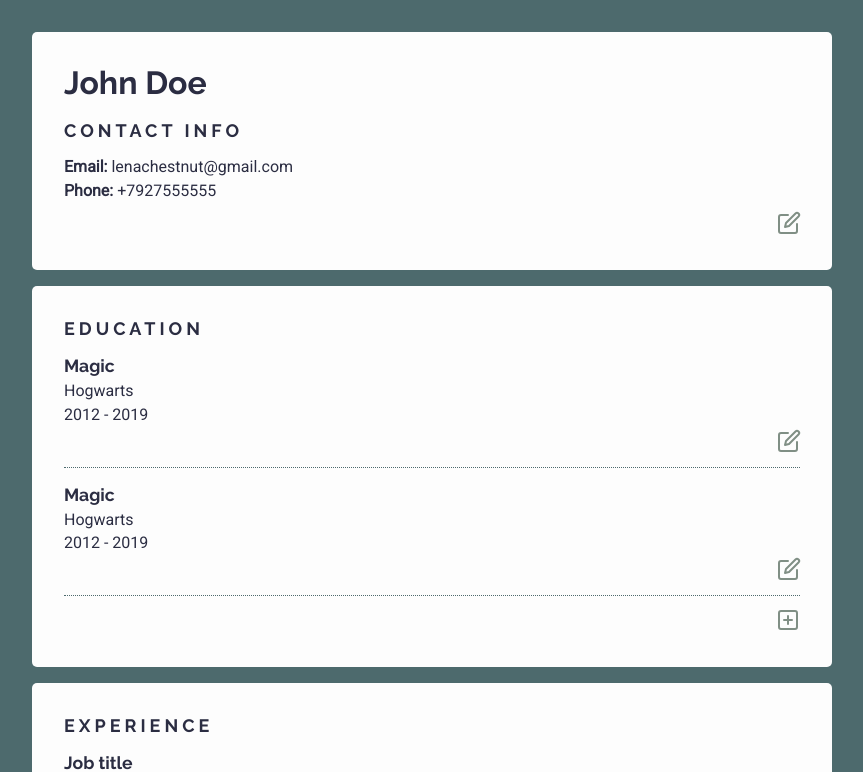
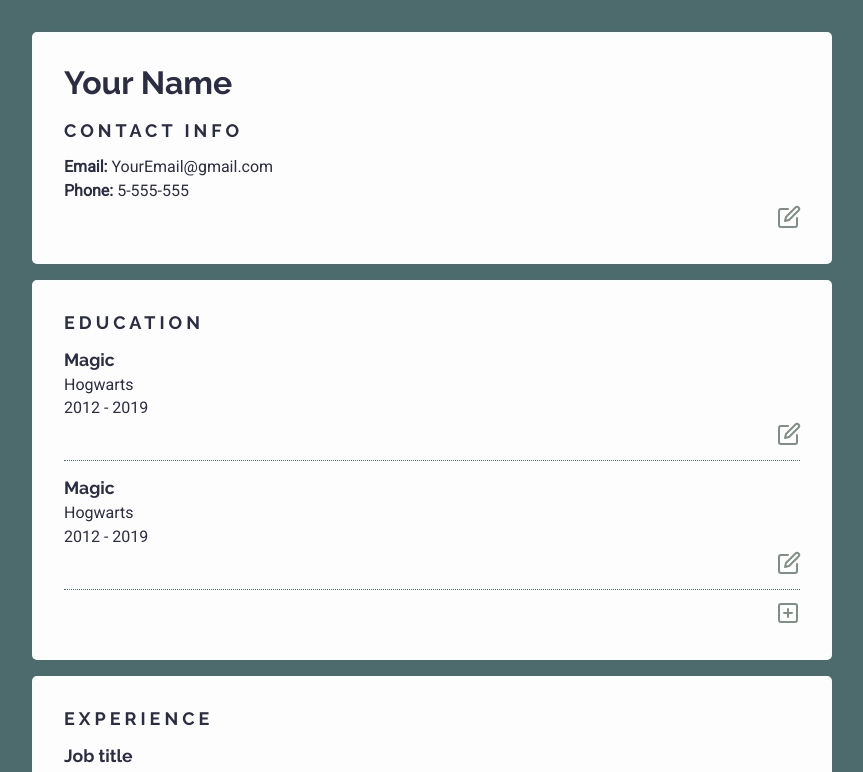
Before and after one commit to LenaChestnut/cv-generator, a React (Create React App) app: page / in a window 1280 px wide. Shown: the top 772 px of the page, without its empty margins (208-1071 px from the left). Built offline with nearby package versions, Linux system fonts and the light colour scheme.

Commit message:
Add default view

```diff
--- a/src/components/General/General.js
+++ b/src/components/General/General.js
@@ -3,41 +3,37 @@ import EditButton from './../shared/EditButton';
 // import GeneralForm from './GeneralForm';
 
 class General extends React.Component {
-    // constructor() {
-    //     super();
+    constructor() {
+        super();
 
-    //     this.state = {
-    //         email: '',
-    //         phone: '',
-    //         fullName: ''
-    //     }
-
-    //     this.handleChange = this.handleChange.bind(this);
-    // }
-
-    // handleChange(e) {
-    //     this.setState({[e.target.name]: e.target.value});
-    // }
+        this.state = {
+            fullName: '',
+            email: '',
+            phone: ''
+        }
+    }
 
     render() {
+        const { fullName, email, phone } = this.state;
+
         return (
             <section className="section">
                 <div className="section__info">
-                    <h1 className="name">John Doe</h1>
+                    <h1 className="name">{fullName ? fullName : "Your Name"}</h1>
                     <h2 className="section__title">Contact info</h2>
                     <div className="info-item info-item-general">
                         <p className="info-item__extra email">
-                            <span className="label">Email:</span> lenachestnut@gmail.com
+                            <span className="label">Email:</span> {email ? email : "YourEmail@gmail.com"}
                         </p>
                         <p className="info-item__extra phone">
-                            <span className="label">Phone:</span> +7927555555
+                            <span className="label">Phone:</span> {phone ? phone : "5-555-555"}
                         </p>
                     </div>
+                    <EditButton />
                 </div>
-                <EditButton />
                 {/* <GeneralForm /> */}
             </section>
-        )
+        );
     }
 }
 
```
